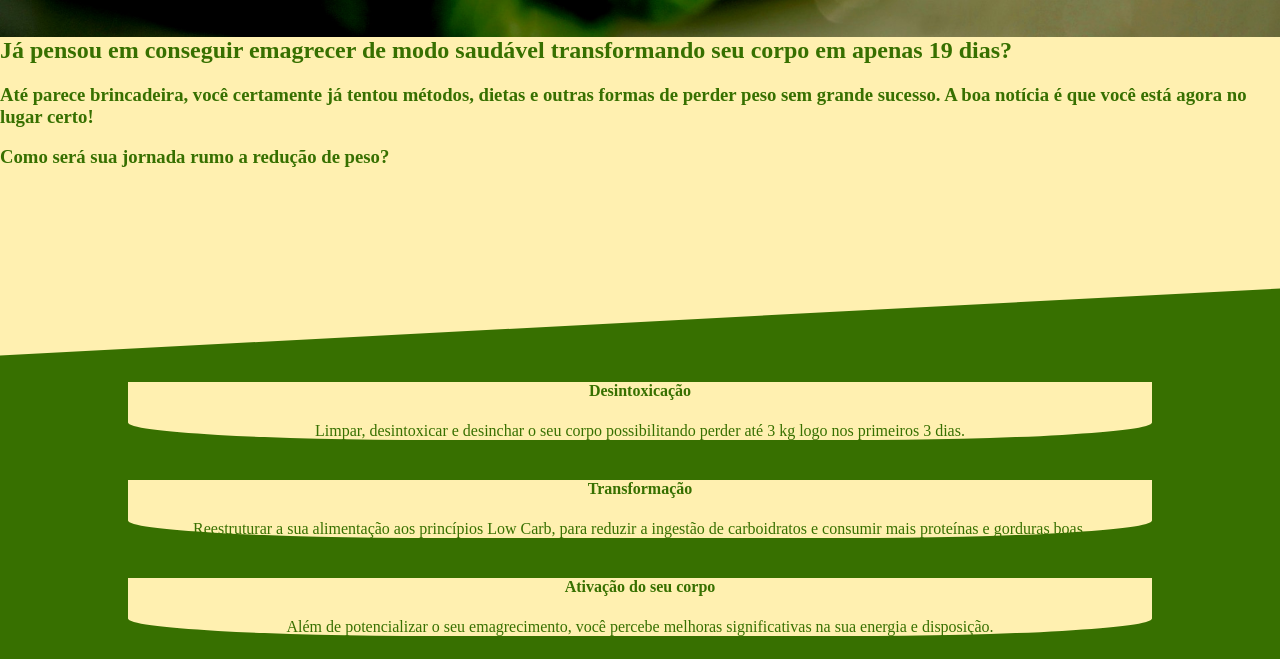
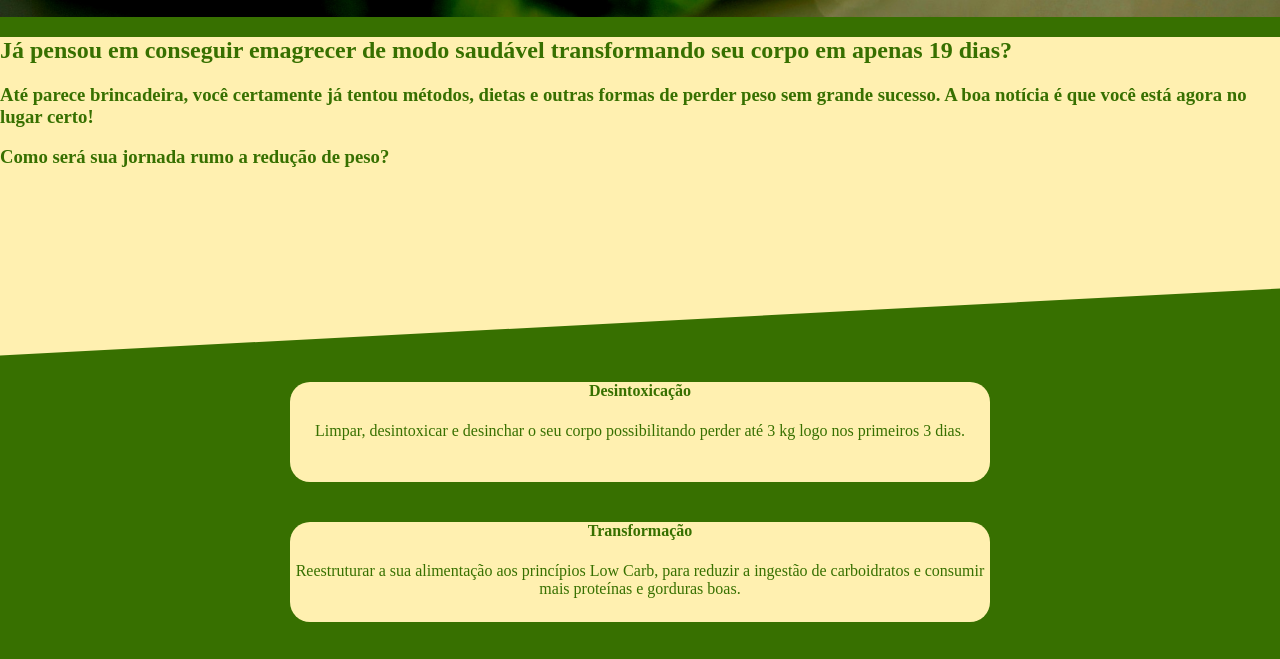
Before and after one commit to UalasLima/pagina_de_vendas, a plain HTML site: page index.html in a window 1280 px wide. Shown: the part 763-1422 px from the top of the page. Drawn offline with Linux system fonts and the light colour scheme.

Commit message:
Algumas melhorias

```diff
--- a/css/estilo.css
+++ b/css/estilo.css
@@ -108,9 +108,10 @@
 /* Segunda seção */
 section#secao_dois {
     background-color: #377000;
-    height: 150vh;
+    height: 180vh;
     width: 100%;
     margin-top: -20px;
+    overflow: hidden;
 }
 div#cabecalho_secao_dois {
     background-color: #fff0b0;
@@ -132,12 +133,13 @@
 div.banner {
     color: #377000;
     background-color: #fff0b0;
-    width: 80vw;
-    border-bottom-right-radius: 30%;
-    border-bottom-left-radius: 30%;
+    width: 700px;
+    height: 100px;
+    border-radius: 20px;
     margin: auto;
     margin-bottom: 40px;
     text-align: center;
+
 }
 div#banner1 {
     margin-top: 60px;
```
